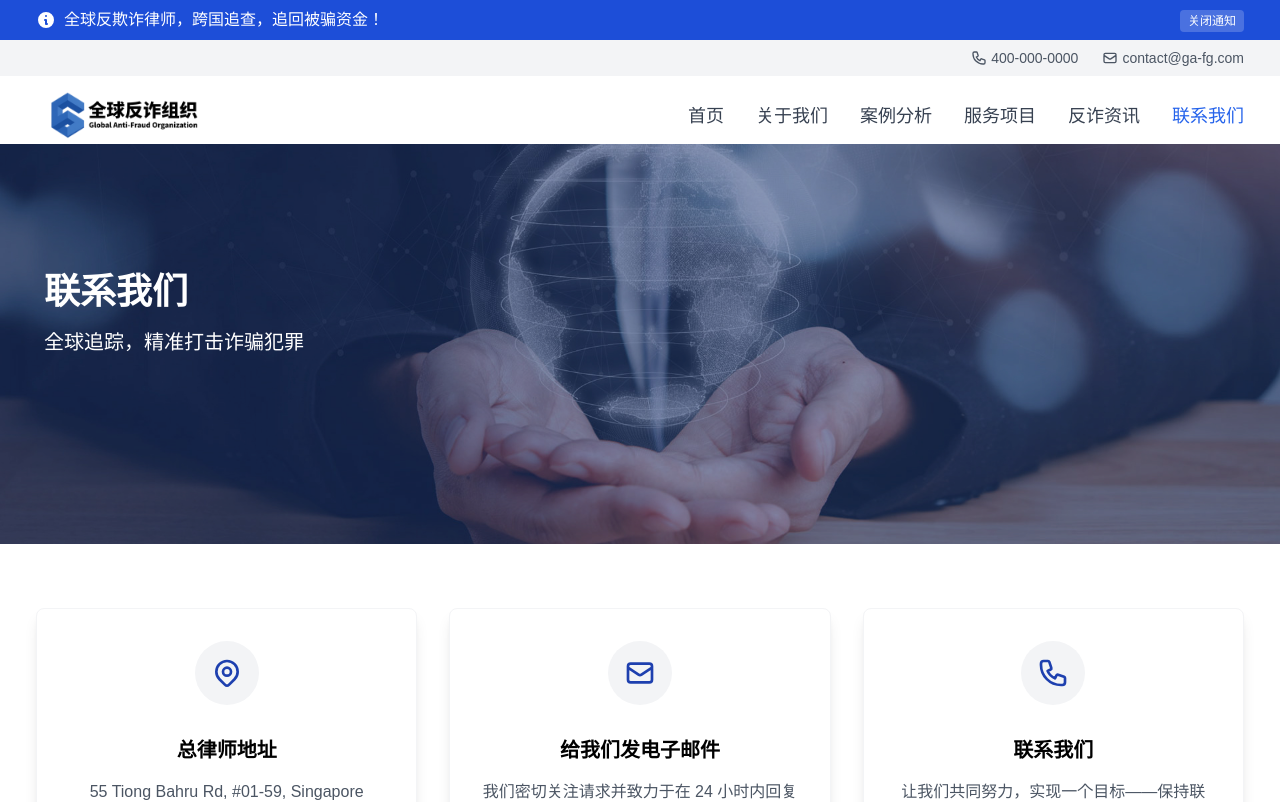
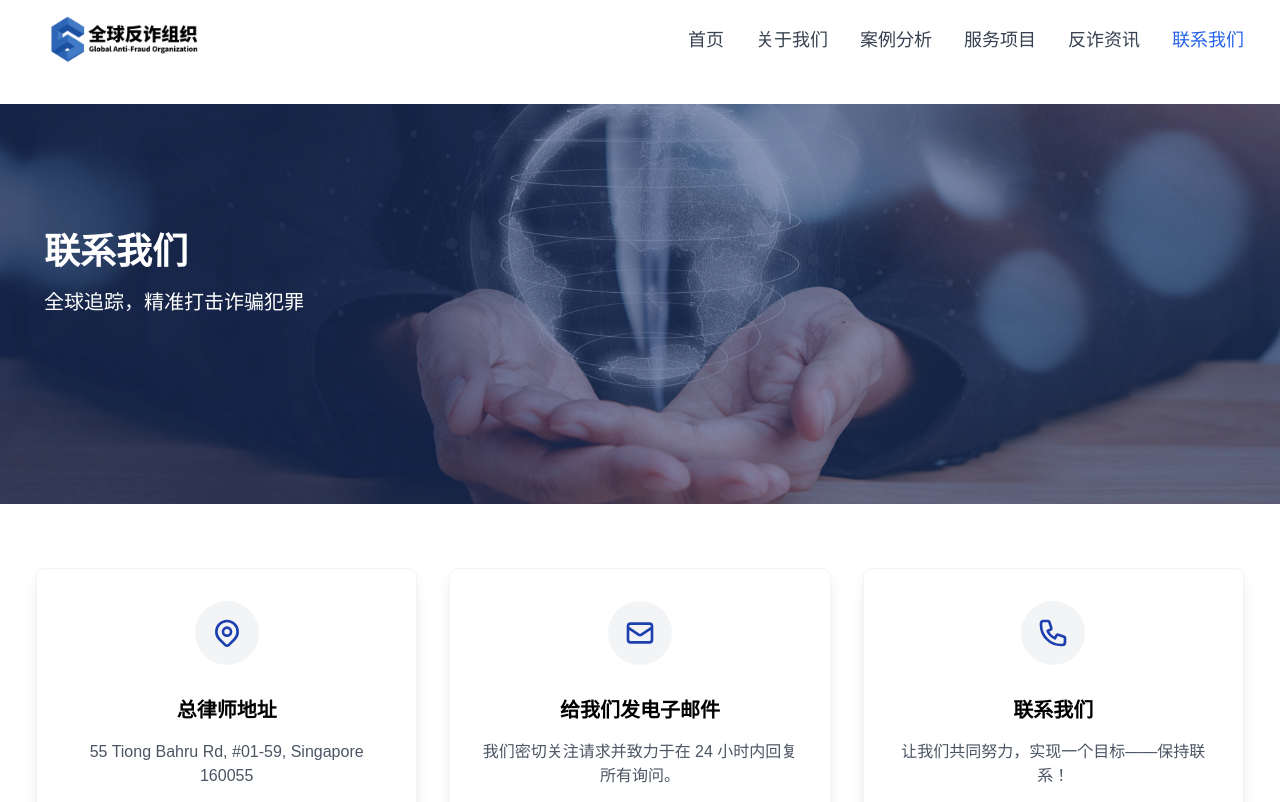
Before and after one commit to daji16868/qianduan, a React (Vite) app: page /contact in a window 1280 px wide. Shown: the top 802 px of the page. Built offline with nearby package versions, Linux system fonts and the light colour scheme.

Commit message:
删除顶部通知栏和电话邮箱功能

```diff
--- a/src/components/layout/Header.jsx
+++ b/src/components/layout/Header.jsx
@@ -6,7 +6,6 @@ import { motion, AnimatePresence } from 'framer-motion';
 const Header = () => {
   const [isMenuOpen, setIsMenuOpen] = useState(false);
   const [isScrolled, setIsScrolled] = useState(false);
-  const [showNotice, setShowNotice] = useState(true);
   const location = useLocation();
 
   useEffect(() => {
@@ -27,56 +26,14 @@ const Header = () => {
   ];
 
   return (
-    <>
-      {/* 顶部通知栏 */}
-      {showNotice && (
-        <div className="bg-blue-700 text-white py-2 w-full">
-          <div className="container mx-auto px-4 flex justify-between items-center">
-            <div className="flex items-center">
-              <svg className="w-5 h-5 mr-2" fill="currentColor" viewBox="0 0 20 20">
-                <path fillRule="evenodd" d="M18 10a8 8 0 11-16 0 8 8 0 0116 0zm-7-4a1 1 0 11-2 0 1 1 0 012 0zM9 9a1 1 0 000 2v3a1 1 0 001 1h1a1 1 0 100-2v-3a1 1 0 00-1-1H9z" clipRule="evenodd" />
-              </svg>
-              <span>全球反欺诈律师，跨国追查，追回被骗资金！</span>
-            </div>
-            <button
-              onClick={() => setShowNotice(false)}
-              className="text-white hover:text-gray-200 focus:outline-none"
-              aria-label="关闭通知"
-            >
-              <span className="bg-white bg-opacity-20 px-2 py-1 text-xs rounded">关闭通知</span>
-            </button>
-          </div>
-        </div>
-      )}
-
     <motion.header
       className={`fixed top-0 left-0 right-0 z-50 transition-all duration-300 ${
         isScrolled ? 'bg-white shadow-md' : 'bg-transparent'
-        } ${showNotice ? 'mt-10' : 'mt-0'}`}
+      }`}
       initial={{ y: -100 }}
       animate={{ y: 0 }}
       transition={{ duration: 0.5 }}
     >
-        {/* Top Contact Bar */}
-        <div className="hidden lg:block bg-gray-100">
-          <div className="container mx-auto px-4 py-2">
-            <div className="flex justify-end space-x-6 text-sm text-gray-600">
-              <a href="tel:+86-400-000-0000" className="hover:text-blue-600 flex items-center">
-                <svg className="w-4 h-4 mr-1" fill="none" stroke="currentColor" viewBox="0 0 24 24">
-                  <path strokeLinecap="round" strokeLinejoin="round" strokeWidth="2" d="M3 5a2 2 0 012-2h3.28a1 1 0 01.948.684l1.498 4.493a1 1 0 01-.502 1.21l-2.257 1.13a11.042 11.042 0 005.516 5.516l1.13-2.257a1 1 0 011.21-.502l4.493 1.498a1 1 0 01.684.949V19a2 2 0 01-2 2h-1C9.716 21 3 14.284 3 6V5z" />
-                </svg>
-                400-000-0000
-              </a>
-              <a href="mailto:contact@ga-fg.com" className="hover:text-blue-600 flex items-center">
-                <svg className="w-4 h-4 mr-1" fill="none" stroke="currentColor" viewBox="0 0 24 24">
-                  <path strokeLinecap="round" strokeLinejoin="round" strokeWidth="2" d="M3 8l7.89 5.26a2 2 0 002.22 0L21 8M5 19h14a2 2 0 002-2V7a2 2 0 00-2-2H5a2 2 0 00-2 2v10a2 2 0 002 2z" />
-                </svg>
-                contact@ga-fg.com
-              </a>
-            </div>
-          </div>
-        </div>
-
       {/* Main Navigation */}
       <nav className="container mx-auto px-4 py-4">
         <div className="flex items-center justify-between">
@@ -156,21 +113,12 @@ const Header = () => {
                     {link.label}
                   </Link>
                 ))}
-                  <div className="pt-4 border-t border-gray-200">
-                    <a href="tel:+86-400-000-0000" className="block mb-2 text-gray-600">
-                      电话：400-000-0000
-                    </a>
-                    <a href="mailto:contact@ga-fg.com" className="block text-gray-600">
-                      邮箱：contact@ga-fg.com
-                    </a>
-                  </div>
               </div>
             </motion.div>
           )}
         </AnimatePresence>
       </nav>
     </motion.header>
-    </>
   );
 };
 
```
Lines whose indentation alone changed are shown as unchanged.
